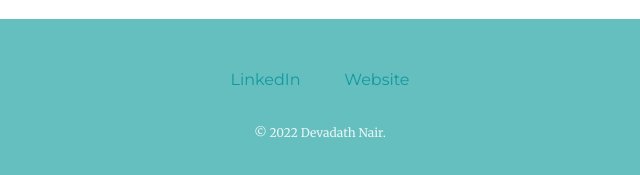
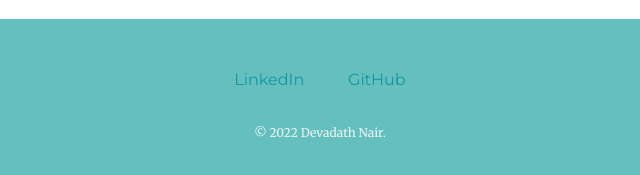
Before and after one commit to thatnetworkengineer/CVv2, a plain HTML site: page index.html in a window 1280 px wide. Shown: the part 2814-2989 px from the top of the page, 320-960 px from the left. Drawn offline with Linux system fonts and the light colour scheme.

Commit message:
Add files via upload

```diff
--- a/index.html
+++ b/index.html
@@ -54,7 +54,7 @@
 
     <div class="bottom-container">
       <a class="footer-link" href="https://www.linkedin.com/in/devadath-n-nair/">LinkedIn</a>
-      <a class="footer-link" href="https://www.appbrewery.co/">Website</a>
+      <a class="footer-link" href="https://github.com/thatnetworkengineer">GitHub</a>
       <p class="copyright">© 2022  Devadath Nair.</p>
     </div>
 
```
